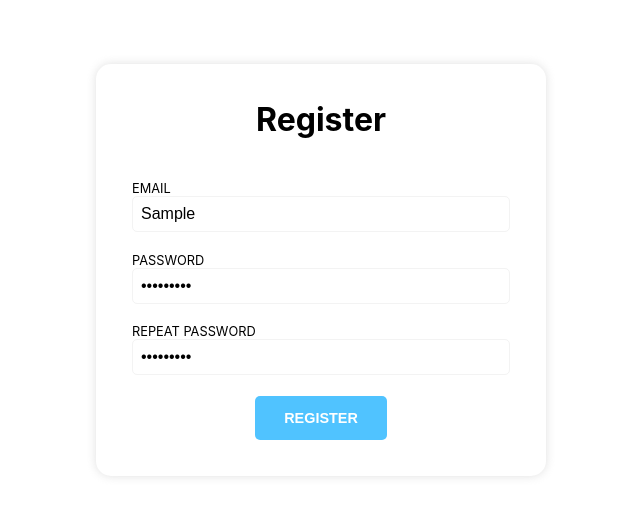
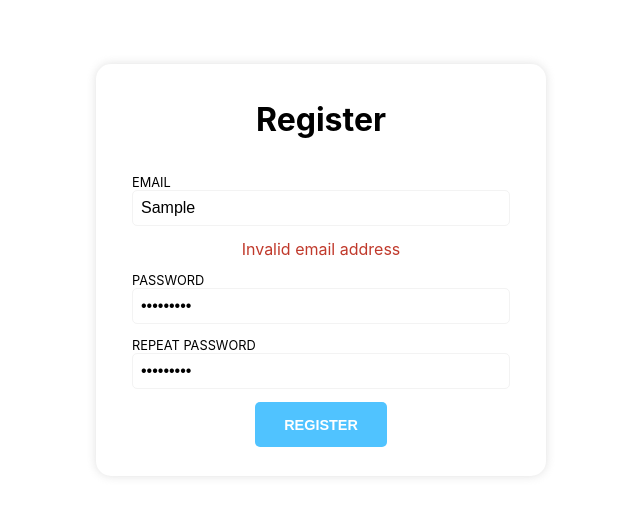
Before and after one commit to AVATAR197/hackathon-hackke, a React (Create React App) app: page /register in a window 1280 px wide. Both pictures are taken after typing "Sample", "Sample123", "Sample123" into the empty fields and a click on the button "REGISTER". Shown: the top 516 px of the page, without its empty margins (319-959 px from the left). Built offline with nearby package versions, Linux system fonts and the light colour scheme; no server answers.

Commit message:
validation pre register

```diff
--- a/src/routes/Register/Register.js
+++ b/src/routes/Register/Register.js
@@ -3,11 +3,13 @@ import classes from "./Register.module.scss";
 import { registerFunc } from "../../utils/utils";
 import Input from "../../components/UI/Input/Input";
 import Button from "../../components/UI/Button/Button";
+import validateForRegister from "./validationForRegister";
 
 const Register = () => {
     const [password, setPassword] = useState("");
     const [repeatPassword, setRepeatPassword] = useState("");
     const [email, setEmail] = useState("");
+    const [errors, setErrors] = useState({});
 
     const emailOnChangeHandler = (e) => {
         setEmail(e.target.value);
@@ -23,6 +25,9 @@ const Register = () => {
 
     const register = (e) => {
         e.preventDefault();
+
+        setErrors(validateForRegister(password, repeatPassword, email));
+
         registerFunc({ password, email, repeatPassword })
             .then((res) => console.log(res))
             .catch((err) => console.log(err));
@@ -33,7 +38,10 @@ const Register = () => {
             <h1>Register</h1>
             <form onSubmit={register}>
                 <Input value={email} type="text" label="email" onChange={emailOnChangeHandler} />
+                {errors.email && <span>{errors.email}</span>}
                 <Input autoComplete="off" value={password} type="password" label="password" onChange={passwordOnChangeHandler} />
+                {errors.password && <span>{errors.password}</span>}
+
                 <Input
                     autoComplete="off"
                     value={repeatPassword}
@@ -41,6 +49,8 @@ const Register = () => {
                     label="repeat password"
                     onChange={repeatPasswordOnChangeHandler}
                 />
+                {errors.repeatPassword && <span>{errors.repeatPassword}</span>}
+
                 <Button type="submit">Register</Button>
             </form>
         </div>
--- a/src/routes/Register/Register.module.scss
+++ b/src/routes/Register/Register.module.scss
@@ -18,5 +18,8 @@
         align-items: center;
         justify-content: space-evenly;
         width: 90%;
+        span{
+            color: #c0392b;
+        }
     }
 }
--- /dev/null
+++ b/src/routes/Register/validationForRegister.js
@@ -0,0 +1,26 @@
+export default function validateForRegister(password, repeatPassword, email) {
+    let errors = {};
+
+    //Email
+    if(!email) {
+        errors.email = 'Email required';
+    } else if(!/^\w+([\.-]?\w+)*@\w+([\.-]?\w+)*(\.\w{2,3})+$/.test(email)){
+        errors.email = 'Invalid email address';
+    }
+
+    //Password
+    if(!password){
+        errors.password = 'Password required';
+    } else if(password.length < 6){
+        errors.password = 'Password need to be 6 characters or more';
+    }
+
+    //Repeat Password
+    if(!repeatPassword){
+        errors.repeatPassword = 'Password required';
+    } else if(password !== repeatPassword){
+        errors.repeatPassword = 'Passwords do not match';
+    }
+
+    return errors;
+}
```
